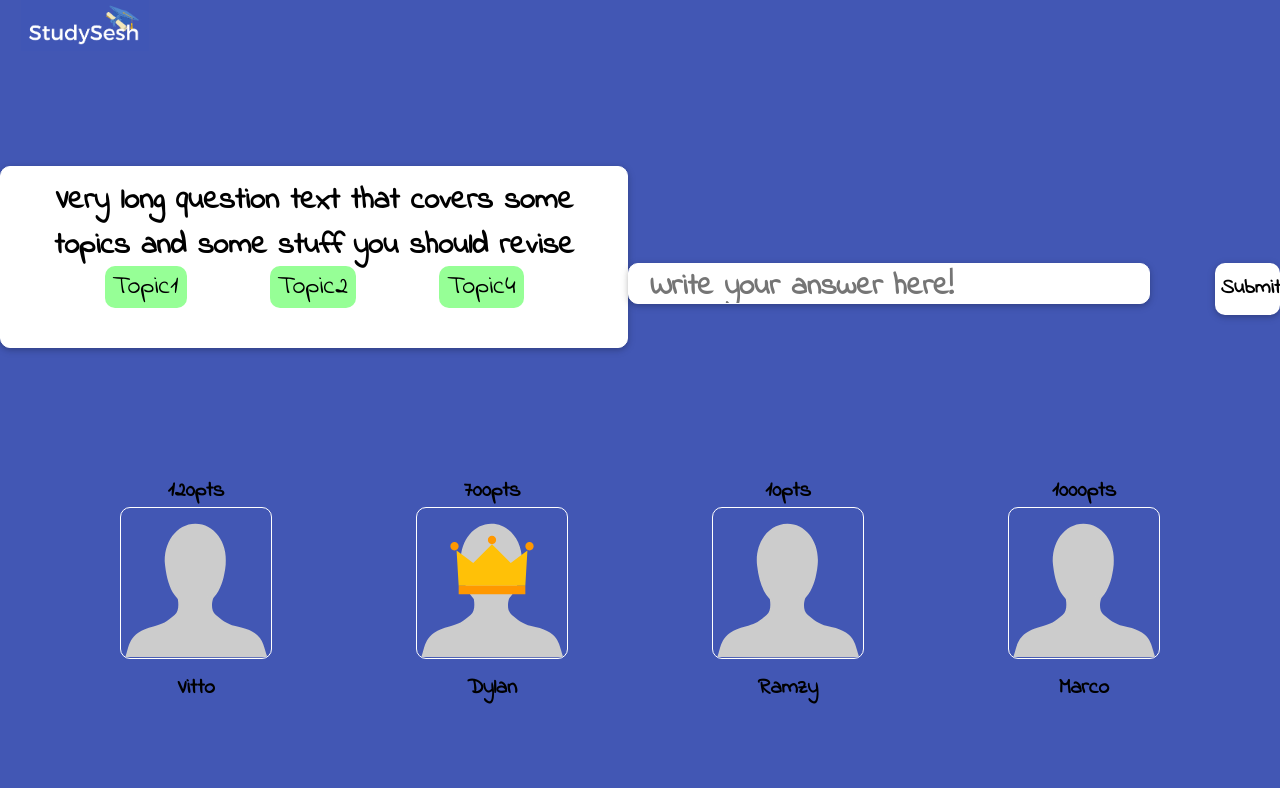
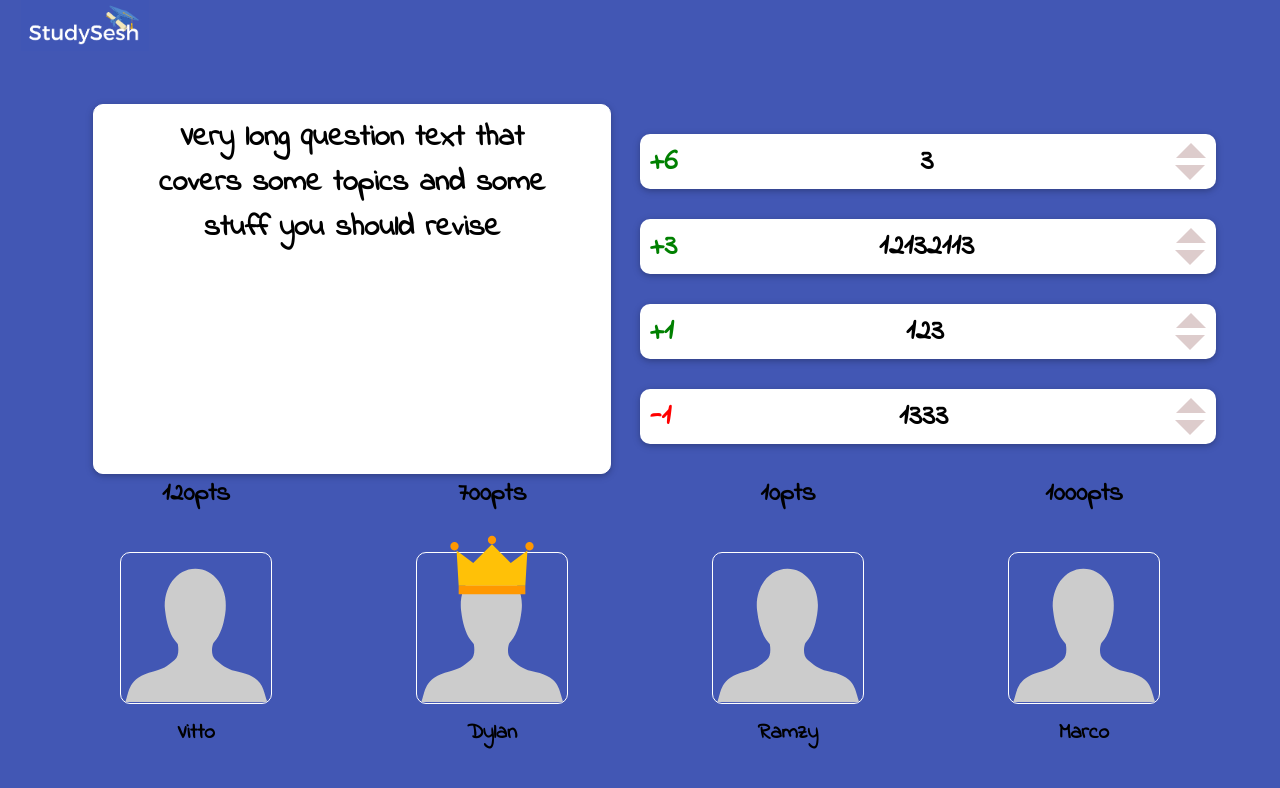
Before and after one commit to dylanOshima/DigiEduHack, a React (Create React App) app in the folder code/: page /session/1 in a window 1280 px wide. Shown: the top 788 px of the page. Built offline with nearby package versions, Linux system fonts and the light colour scheme.

Commit message:
Completed styling of game view

```diff
--- a/code/src/components/App.tsx
+++ b/code/src/components/App.tsx
@@ -14,6 +14,7 @@ import {NavBar} from "./NavBar";
 import LeaderBoardView from "./LeaderBoardView";
 import GameView from "./GameView";
 import Video from "./Video";
+import {Grid} from "@material-ui/core";
 
 function App() {
     return (
@@ -23,14 +24,18 @@ function App() {
                     <div className="App">
                         <NavBar/>
                         <Logo/>
-                        <div className="App-menu">
-                            <Link to="/create">
-                                <button>Start a Sesh</button>
-                            </Link>
-                            <Link to="/join">
-                                <button>Join a Sesh</button>
-                            </Link>
-                        </div>
+                        <Grid container spacing={3}className="App-menu">
+                            <Grid item md={12} xs={12}>
+                                <Link to="/create">
+                                    <button className="submit" type="submit">Start a Sesh</button>
+                                </Link>
+                            </Grid>
+                            <Grid item md={12} xs={12}>
+                                <Link to="/join">
+                                    <button className="submit" type="submit">Join a Sesh</button>
+                                </Link>
+                            </Grid>
+                        </Grid>
                     </div>
                 </Route>
                 <Route exact path="/create">
@@ -40,13 +45,13 @@ function App() {
                     <JoinView/>
                 </Route>
                 <Route exact path="/session/:sessionId/leaderboard">
-                    <LeaderBoardView />
+                    <LeaderBoardView/>
                 </Route>
                 <Route exact path="/session/:sessionId">
-                    <GameView id={"Ciao"} />
+                    <GameView id={"Ciao"}/>
                 </Route>
                 <Route exact path="/test/video/">
-                    <Video />
+                    <Video/>
                 </Route>
             </Switch>
         </Router>
--- a/code/src/components/GameLogic.tsx
+++ b/code/src/components/GameLogic.tsx
@@ -1,10 +1,13 @@
-import { QuestionAnswerSharp } from "@material-ui/icons";
+import {QuestionAnswerSharp} from "@material-ui/icons";
 import React, {FormEvent, useState} from "react";
-import { useParams } from 'react-router-dom';
+import {useParams} from 'react-router-dom';
 
 import '../styles/GameView.css'
+import '../styles/App.css';
+
 import {GameState} from "../models/GameState";
 import {Answer, Question} from "../models/Question";
+import {Grid} from "@material-ui/core";
 
 type answerProps = {
     onSubmit: any,
@@ -12,7 +15,7 @@ type answerProps = {
 
 const QuestionComponent = ({text, topics}: Question) => (
     <div className="card question">
-        <h3>{text}</h3>
+        <h3 style={{marginBottom: "1em"}}>{text}</h3>
         {topics.map((t) => (
             <span className="topic">{t}</span>
         ))}
@@ -20,26 +23,43 @@ const QuestionComponent = ({text, topics}: Question) => (
 );
 
 const AnswerComponent = ({onSubmit}: answerProps) => (
-    <div className="answer">
-        <input type="text" id="answer" className="card"
-            placeholder="Write your answer here!"
-            onChange={(e) => {}}/>
-        <button className="card submit" type="submit">Submit</button>
-    </div>
+    <Grid container className="answer">
+        <Grid item md={8} xs={8}>
+            <input type="text" id="answer" className="card"
+                   placeholder="Write your answer here!"
+                   onChange={(e) => {
+                   }}/>
+        </Grid>
+        <Grid item md={4} xs={4}>
+            <button type="submit">Submit</button>
+        </Grid>
+    </Grid>
 );
 
-const QuestionAnswer = ({ onSubmit, ...props }: any) => (
-    <>
-        <QuestionComponent {...props} />
-        <AnswerComponent onSubmit={onSubmit} />
-    </>
+const QuestionAnswer = ({onSubmit, ...props}: any) => (
+    <Grid container>
+        <Grid item container>
+            <QuestionComponent {...props} />
+        </Grid>
+        <Grid item container>
+            <AnswerComponent onSubmit={onSubmit}/>
+        </Grid>
+    </Grid>
 );
 
 const AnswerRow = ({votes, answer}: any) => {
     const [localScore, setLocalScore] = useState(0);
 
-    const increase = () => {if (localScore < 1) {setLocalScore(localScore + 1)}};
-    const decrease = () => {if (localScore > -1) {setLocalScore(localScore - 1)}};
+    const increase = () => {
+        if (localScore < 1) {
+            setLocalScore(localScore + 1)
+        }
+    };
+    const decrease = () => {
+        if (localScore > -1) {
+            setLocalScore(localScore - 1)
+        }
+    };
 
     return (
         <h3 className="card answer-row">
@@ -49,27 +69,27 @@ const AnswerRow = ({votes, answer}: any) => {
             <span className="answer-text">{answer}</span>
             <div className="voter">
                 <div className="arrow-top"
-                    onClick={increase} data-used={localScore === 1}></div>
+                     onClick={increase} data-used={localScore === 1}></div>
                 <div className="arrow-btm"
-                    onClick={decrease} data-used={localScore === -1}></div>
+                     onClick={decrease} data-used={localScore === -1}></div>
             </div>
         </h3>
     );
 };
 
-const ReviewAnswers = ({ answers, ...props }: any) => (
+const ReviewAnswers = ({answers, ...props}: any) => (
     <div className="review">
-        <div className="card left">
+        <div className="left">
             <QuestionComponent {...props} />
         </div>
-        <div className="card right">
+        <div className="right">
             {answers.map((a: Answer) => (<AnswerRow {...a} />))}
         </div>
     </div>
 );
 
 export default function GameLogic(props: GameState) {
-    const { answers, questions, questionIndex, currentUser } = props;
+    const {answers, questions, questionIndex, currentUser} = props;
 
     const onSubmit = (e: FormEvent<HTMLFormElement>) => {
         e.preventDefault();
@@ -78,13 +98,14 @@ export default function GameLogic(props: GameState) {
 
     let ret;
 
-    if (!answers.some(({ user, answer }) => user === currentUser)) {
+    if (!answers.some(({user, answer}) => user === currentUser)) {
         ret = <QuestionAnswer onSubmit={onSubmit} {...questions[questionIndex]} />
     }
 
-    if (false) {
+    if (true
+    ) {
         ret = <ReviewAnswers answers={answers.sort((a, b) => (b.votes - a.votes))}
-            {...questions[questionIndex]} topics={[]} />;
+                             {...questions[questionIndex]} topics={[]}/>;
     }
 
     return (
--- a/code/src/components/GameView.tsx
+++ b/code/src/components/GameView.tsx
@@ -5,8 +5,10 @@ import { SideLogo } from "./Logo";
 import Game from './GameLogic';
 import UserFeed, { userFeedProps } from './Userfeed';
 
-import '../styles/GameView.css'
+import '../styles/GameView.css';
+
 import {mockGameState} from "../models/MockData";
+import {MenuBar} from "./MenuBar";
 
 export default function GameView(props: any) {
     let params: any = useParams();
@@ -19,7 +21,7 @@ export default function GameView(props: any) {
 
     return (
         <div className="App">
-            <SideLogo/>
+            <MenuBar/>
             <Game {...mockGameState} />
             <UserFeed users={mockGameState.users} />
         </div>
--- a/code/src/components/Userfeed.tsx
+++ b/code/src/components/Userfeed.tsx
@@ -12,7 +12,7 @@ export interface userFeedProps extends User {
 
 export const UserFeed = ({ username, score, isWinner }: userFeedProps) => (
   <div className="user-feed">
-      <h5 className="score">{`${score}pts`}</h5>
+      <h4 className="score" style={{marginBottom: "1.5em"}}>{`${score}pts`}</h4>
       <div className="feed">
           <img className="crown" src={crown}
               style={{display: isWinner ? 'block' : 'none'}} alt="crown" />
--- a/code/src/models/MockData.ts
+++ b/code/src/models/MockData.ts
@@ -23,6 +23,7 @@ export const mockGameState: GameState = {
         {user: {username: "Marco", score: 1000}, answer: "123", votes: 1},
         {user: {username: "Vitto", score: 120}, answer: "12132113", votes: 3},
         {user: {username: "Ramzy", score: 10}, answer: "1333", votes: -1},
+        {user: {username: "Dylan", score: 700}, answer: "3", votes: 6}
     ],
     currentUser: {username: 'Lollo', score: 100},
 }
--- a/code/src/styles/App.css
+++ b/code/src/styles/App.css
@@ -26,20 +26,20 @@
     margin-bottom: 3rem;
 }
 
-.App-menu button {
+button {
     width: 20rem;
     font-weight: 600;
     padding: .75rem 2rem;
     font-size: 1rem;
     line-height: 1.375;
-    margin-top: 1.5rem;
+    /*margin-top: 1.5rem;*/
     display: block;
     border-radius: 10px;
     background-color: #45cecd;
     border: none;
 }
 
-.App-menu button:hover {
+button:hover {
     background-color: #93feff;
     cursor: pointer;
 }
--- a/code/src/styles/GameView.css
+++ b/code/src/styles/GameView.css
@@ -2,7 +2,7 @@
 
 .Game {
     margin: auto;
-    margin-top: 8rem;
+    margin-top: 4em;
     width: 100%;
     display: flex;
     justify-content: space-between;
@@ -44,7 +44,7 @@
 
 .answer input {
     width: 80%;
-    height: 2rem;
+    height: 3rem;
     padding: 0.3rem 0rem 0rem 1rem;
     border: 1px solid white;
     border-radius: 10px;
@@ -55,17 +55,6 @@
 
 .answer input:focus, .answer button:focus {
     outline: none;
-}
-
-.answer button {
-    width: 10%;
-    height: 2.5rem;
-    font-weight: 600;
-    font-size: 1rem;
-    line-height: 1.375;
-    display: block;
-    border-radius: 10px;
-    border: none;
 }
 
 
@@ -126,5 +115,5 @@
     margin-left: -1px;
 }
 
-.answer-row .arrow-top[data-used=true] {border-bottom: 15px solid #FF6666;}
-.answer-row .arrow-btm[data-used=true] {border-top: 15px solid #66DD66;}
+.answer-row .arrow-btm[data-used=true] {border-top: 15px solid #FF6666;}
+.answer-row .arrow-top[data-used=true] {border-bottom: 15px solid #66DD66;}
```
